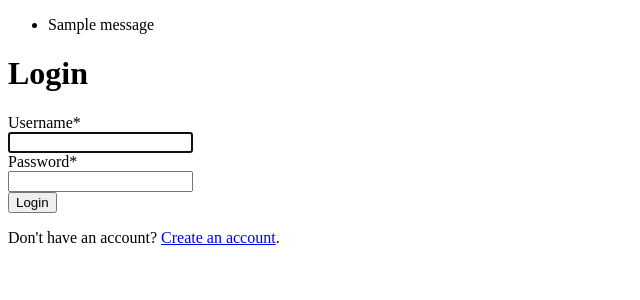
After one commit to GraceFu/CMPUT404-F21-Project, a Django app: page /login in a window 1280 px wide. The commit adds this page. Shown: the top 300 px of the page, without its empty margins (0-640 px from the left). Run offline with Django 3.2, Linux system fonts and the light colour scheme; tables that the repository leaves empty hold one stand-in row (values such as "Sample post"); one stand-in notice (Sample message) is shown; some libraries are stand-ins or nearby versions.

Commit message:
login done; still cant delete users

```diff
--- a/backend/Social_network/settings.py
+++ b/backend/Social_network/settings.py
@@ -42,7 +42,7 @@ INSTALLED_APPS = [
     'django.contrib.staticfiles',
     'rest_framework',
     'api',
-    'crispy_forms'
+    'crispy_forms'  # temporary, remove later
 ]
 
 MIDDLEWARE = [
--- a/backend/api/templates/header.html
+++ b/backend/api/templates/header.html
@@ -10,6 +10,8 @@
 
 <body>
 
+    {% include 'messages.html' %}
+
     {% block content %}
 
     {% endblock %}
--- /dev/null
+++ b/backend/api/templates/login.html
@@ -0,0 +1,18 @@
+{% extends "header.html" %}
+
+{% block content %}
+
+{% load crispy_forms_tags %}
+
+<!--Login-->
+<div class="container py-5">
+    <h1>Login</h1>
+    <form method="POST">
+        {% csrf_token %}
+        {{ login_form|crispy }}
+        <button class="btn btn-primary" type="submit">Login</button>
+    </form>
+    <p class="text-center">Don't have an account? <a href="/signup">Create an account</a>.</p>
+</div>
+
+{% endblock %}
--- /dev/null
+++ b/backend/api/templates/messages.html
@@ -0,0 +1,7 @@
+{% if messages %}
+<ul class="messages">
+    {% for message in messages %}
+    <li {% if message.tags %} class="{{ message.tags }}" {% endif %}>{{ message }}</li>
+    {% endfor %}
+</ul>
+{% endif %}
--- a/backend/api/urls.py
+++ b/backend/api/urls.py
@@ -24,7 +24,7 @@ from django.urls import path
 from django.conf import settings
 from django.conf.urls.static import static
 import api
-from .views import signup
+from .views import auth, homepage
 
 urlpatterns = [
     # Authors
@@ -43,5 +43,8 @@ urlpatterns = [
 
     # Inbox
 
-    path("signup", signup.signup_request, name="signup")
+    path("homepage", homepage.homepage, name="homepage"),
+    path("signup", auth.signup_request, name="signup"),
+    path("waitforapproval", auth.wait_for_approval_page, name="waitforapproval"),
+    path("login", auth.login_request, name="login")
 ]
--- /dev/null
+++ b/backend/api/views/auth.py
@@ -0,0 +1,42 @@
+from django.shortcuts import render, redirect
+from ..forms import NewUserForm
+from django.contrib.auth import login, authenticate
+from django.contrib import messages
+from django.contrib.auth.forms import AuthenticationForm
+
+
+def signup_request(request):
+    if request.method == "POST":
+        form = NewUserForm(request.POST)
+        if form.is_valid():
+            user = form.save()
+            return redirect("waitforapproval")
+        else:
+            messages.error(
+                request, "Unsuccessful registration. Invalid information.")
+    form = NewUserForm()
+    return render(request=request, template_name="signup.html", context={"register_form": form})
+
+
+def wait_for_approval_page(request):
+    return render(request=request, template_name="waitforapproval.html")
+
+
+def login_request(request):
+    if request.method == "POST":
+        form = AuthenticationForm(request, data=request.POST)
+        if form.is_valid():
+            username = form.cleaned_data.get('username')
+            password = form.cleaned_data.get('password')
+            user = authenticate(username=username, password=password)
+            # TODO: Different message sent to wrong auth and not-yet-approved users
+            if user is None and user.is_active:
+                login(request, user)
+                messages.info(request, f"You are now logged in as {username}.")
+                return redirect("homepage")
+            else:
+                messages.error(request, "Invalid username or password.")
+        else:
+            messages.error(request, "Invalid username or password.")
+    form = AuthenticationForm()
+    return render(request=request, template_name="login.html", context={"login_form": form})
--- /dev/null
+++ b/backend/api/views/homepage.py
@@ -0,0 +1,5 @@
+from django.shortcuts import render
+
+
+def homepage(request):
+    return render(request=request, template_name="homepage.html")
```
Also changed, not shown: backend/api/templates/homepage.html (added, +9 -0 lines), backend/api/templates/waitforapproval.html (added, +7 -0 lines), backend/api/views/signup.py (deleted, +0 -19 lines).
